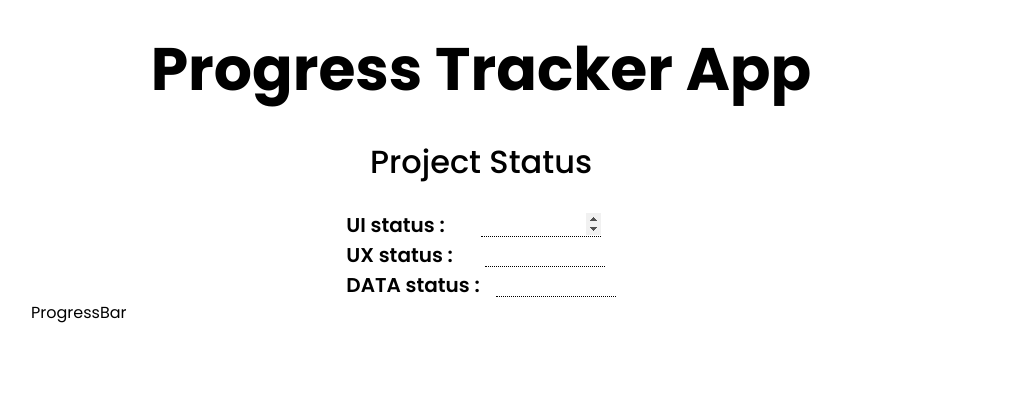
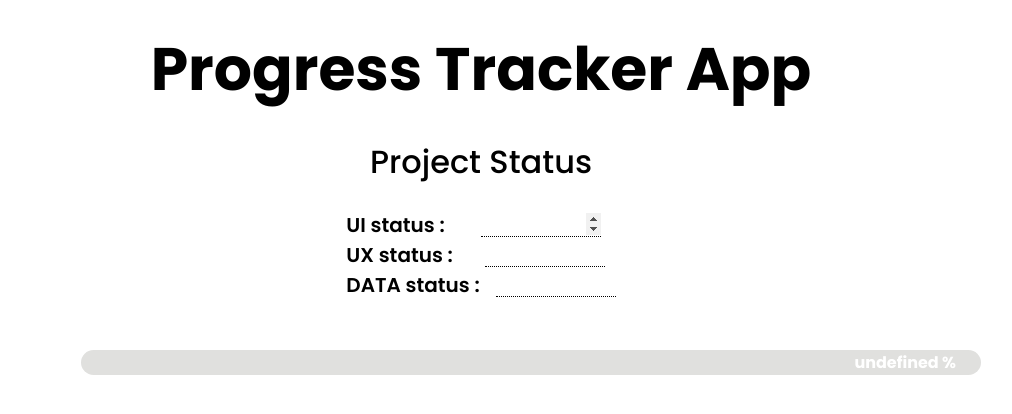
Before and after one commit to spectr-e/react-projects, a React (Vite) app: page / in a window 1280 px wide. Shown: the top 414 px of the page, without its empty margins (159-1171 px from the left). Built offline with nearby package versions, Linux system fonts and the light colour scheme.

Commit message:
style(ProgressBarComp): Create styling fo the progress bars

```diff
--- a/src/Projects/12-progress-tracker-app/ProgressTrackerApp.jsx
+++ b/src/Projects/12-progress-tracker-app/ProgressTrackerApp.jsx
@@ -1,4 +1,4 @@
-import React, { useEffect, useRef, useState } from 'react'
+import { useEffect, useRef, useState } from 'react'
 import { ProgressBar, Title } from '../../components'
 
 const ProgressTrackerApp = () => {
--- a/src/components/ProgressBar.jsx
+++ b/src/components/ProgressBar.jsx
@@ -1,7 +1,31 @@
-import React from 'react'
+export const ProgressBar = ({ bgColor, completed }) => {
+  const containerStyles = {
+    height: 25,
+    backgroundColor: '#e0e0de',
+    borderRadius: 50,
+    margin: 50,
+    width: '100%',
+  }
+  const fillerStyles = {
+    backgroundColor: bgColor,
+    height: '100%',
+    width: `${completed}`,
+    borderRadius: 'inherit',
+    textAlign: 'right',
+    transition: 'width 1s ease-in-out',
+  }
+  const labelStyles = {
+    padding: 15,
+    margin: 10,
+    color: '#fff',
+    fontWeight: 'bold',
+  }
 
-const ProgressBar = () => {
-  return <div>ProgressBar</div>
+  return (
+    <div style={containerStyles}>
+      <div style={fillerStyles}>
+        <span style={labelStyles}>{`${completed} %`}</span>
+      </div>
+    </div>
+  )
 }
-
-export default ProgressBar
--- a/src/components/index.js
+++ b/src/components/index.js
@@ -4,6 +4,6 @@ import Alert from './Alert'
 import LockSlider from './LockSlider'
 import Slider from './Slider'
 import Popup from './Popup'
-import ProgressBar from './ProgressBar'
+import { ProgressBar } from './ProgressBar'
 
 export { ProgressBar, Popup, Title, Button, Alert, LockSlider, Slider }
```
